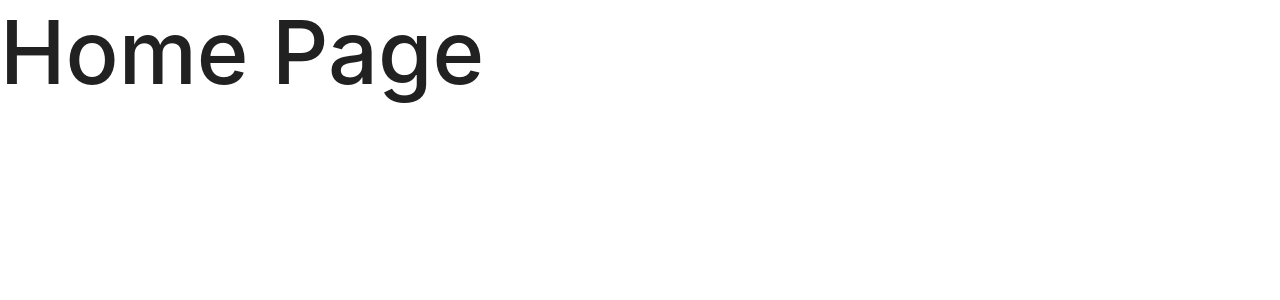
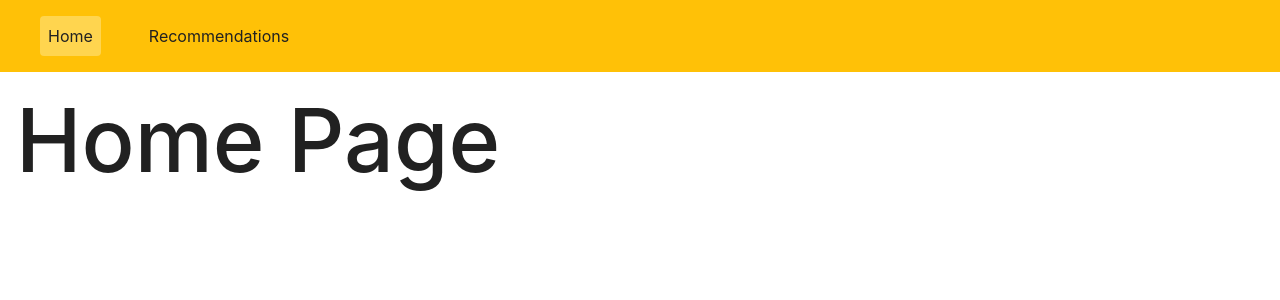
Before and after one commit to stkrolikiewicz/tinder-for-movies, a React (Vite) app: page / in a window 1280 px wide. Shown: the top 300 px of the page. Built offline with nearby package versions, Linux system fonts and the light colour scheme.

Commit message:
feature: create RootLayout with Navigation and replace App with it

```diff
--- a/src/App.tsx
+++ /dev/null
@@ -1,19 +0,0 @@
-import { createBrowserRouter, RouterProvider } from "react-router-dom";
-import { HomePage, RecommendationsPage } from "@/pages";
-
-const router = createBrowserRouter([
-  {
-    path: "/",
-    element: <HomePage />,
-  },
-  {
-    path: "/recommendations",
-    element: <RecommendationsPage />,
-  },
-]);
-
-function App() {
-  return <RouterProvider router={router} />;
-}
-
-export default App;
--- /dev/null
+++ b/src/layouts/RootLayout.tsx
@@ -0,0 +1,85 @@
+import { NavLink, Outlet } from "react-router-dom";
+import { styled, AppBar, Toolbar, List, ListItem } from "@mui/material";
+import theme from "@/theme";
+import { FC } from "react";
+
+const RootContainer = styled("div")({
+  minHeight: "100vh",
+  display: "flex",
+  flexDirection: "column",
+});
+
+const StyledAppBar = styled(AppBar)({
+  boxShadow: "none",
+});
+
+const MainWrapper = styled("main")({
+  display: "flex",
+  flexDirection: "column",
+  padding: theme.spacing(2),
+  gap: theme.spacing(2),
+});
+
+const NavigationList = styled(List)({
+  display: "flex",
+  justifyContent: "center",
+  gap: theme.spacing(1),
+});
+
+const NavigationLink = styled(NavLink)({
+  color: theme.palette.text.primary,
+  padding: theme.spacing(1),
+  textDecoration: "none",
+  "&:hover": {
+    color: theme.palette.text.secondary,
+    outline: `1px solid ${theme.palette.divider}`,
+    borderRadius: theme.shape.borderRadius,
+  },
+});
+
+const navigationLinks = [
+  { to: "/", text: "Home" },
+  { to: "recommendations", text: "Recommendations" },
+];
+
+const AppNavigation: FC = () => {
+  return (
+    <StyledAppBar position="static">
+      <Toolbar>
+        <nav>
+          <NavigationList>
+            {navigationLinks.map((link) => (
+              <ListItem key={link.to}>
+                <NavigationLink
+                  to={link.to}
+                  viewTransition
+                  style={({ isActive }) => ({
+                    backgroundColor: isActive
+                      ? theme.palette.primary.light
+                      : "transparent",
+                    borderRadius: theme.shape.borderRadius,
+                  })}
+                >
+                  {link.text}
+                </NavigationLink>
+              </ListItem>
+            ))}
+          </NavigationList>
+        </nav>
+      </Toolbar>
+    </StyledAppBar>
+  );
+};
+
+const RootLayout: FC = () => {
+  return (
+    <RootContainer>
+      <AppNavigation />
+      <MainWrapper>
+        <Outlet />
+      </MainWrapper>
+    </RootContainer>
+  );
+};
+
+export default RootLayout;
--- /dev/null
+++ b/src/layouts/index.ts
@@ -0,0 +1 @@
+export { default as RootLayout } from "./RootLayout";
--- a/src/main.tsx
+++ b/src/main.tsx
@@ -3,13 +3,29 @@ import { createRoot } from "react-dom/client";
 import { ThemeProvider } from "@mui/material/styles";
 import { CssBaseline } from "@mui/material";
 import theme from "./theme";
-import App from "./App.tsx";
+import { RootLayout } from "@/layouts";
+import {
+  createBrowserRouter,
+  createRoutesFromElements,
+  Route,
+  RouterProvider,
+} from "react-router-dom";
+import { HomePage, RecommendationsPage } from "@/pages";
+
+const router = createBrowserRouter(
+  createRoutesFromElements(
+    <Route path="/" element={<RootLayout />}>
+      <Route index element={<HomePage />} />
+      <Route path="recommendations" element={<RecommendationsPage />} />
+    </Route>
+  )
+);
 
 createRoot(document.getElementById("root")!).render(
   <StrictMode>
     <ThemeProvider theme={theme}>
       <CssBaseline />
-      <App />
+      <RouterProvider router={router} />
     </ThemeProvider>
   </StrictMode>
 );
```
